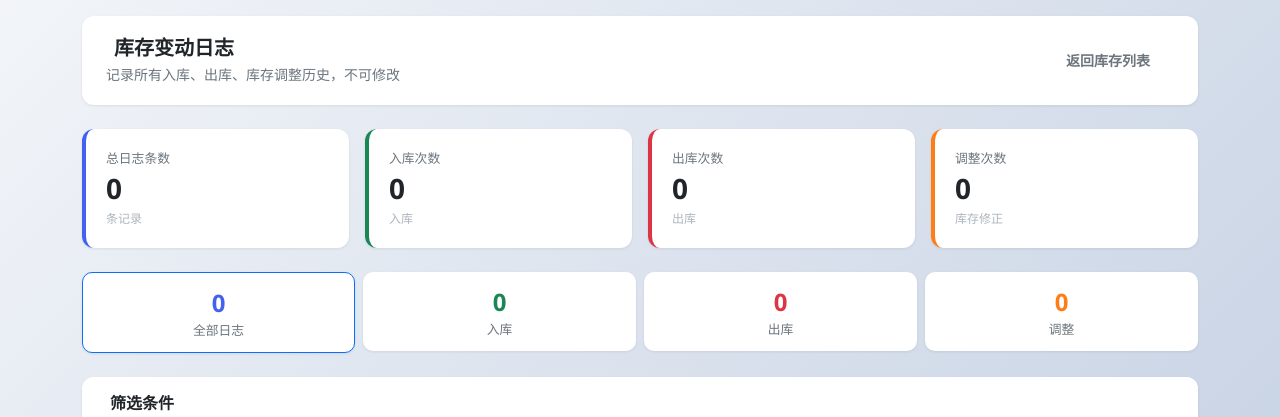
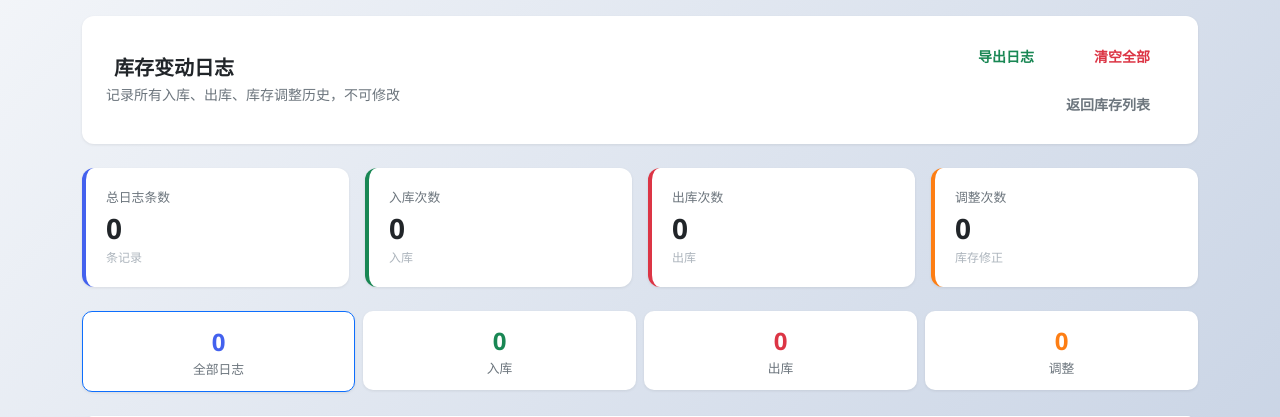
Before and after one commit to Lumin2002/cloth-system, a Django app: page /inventory/logs/ in a window 1280 px wide. Shown: the part 131-548 px from the top of the page. Run offline with Django 5.2, Linux system fonts and the light colour scheme; the visitor is signed in with stand-in values (Sample User, id 1); data that the repository does not hold is empty; some libraries are stand-ins or nearby versions.

Commit message:
库存日志页面：添加「导出日志」和「清空全部」功能

```diff
--- a/order/templates/order/inventory_log_list.html
+++ b/order/templates/order/inventory_log_list.html
@@ -15,8 +15,18 @@
                 </h2>
                 <p class="text-muted mb-0">记录所有入库、出库、库存调整历史，不可修改</p>
             </div>
-            <div class="col-lg-4 mt-3 mt-lg-0">
-                <div class="d-flex flex-wrap gap-2 justify-content-lg-end">
+    <div class="col-lg-4 mt-3 mt-lg-0">
+        <div class="d-flex flex-wrap gap-2 justify-content-lg-end">
+                    <a href="{% url 'inventory_log_export' %}" class="btn btn-outline-success btn-sm">
+                        <i class="bi bi-download me-1"></i> 导出日志
+                    </a>
+                    <form method="post" action="{% url 'inventory_log_delete_all' %}" class="d-inline"
+                          onsubmit="return confirm('确定清空全部库存日志吗？此操作不可恢复！')">
+                        {% csrf_token %}
+                        <button type="submit" class="btn btn-outline-danger btn-sm">
+                            <i class="bi bi-trash me-1"></i> 清空全部
+                        </button>
+                    </form>
                     <a href="{% url 'inventory_list' %}" class="btn btn-outline-secondary btn-sm">
                         <i class="bi bi-boxes me-1"></i> 返回库存列表
                     </a>
--- a/order/urls.py
+++ b/order/urls.py
@@ -40,6 +40,8 @@
     path('inventory/delete-all/', views.inventory_delete_all, name='inventory_delete_all'),
     # 库存日志
     path('inventory/logs/', views.InventoryLogListView.as_view(), name='inventory_log_list'),
+    path('inventory/logs/export/', views.inventory_log_export, name='inventory_log_export'),
+    path('inventory/logs/delete-all/', views.inventory_log_delete_all, name='inventory_log_delete_all'),
 
     # 布种编号
     path("cloth-catalog/", views.ClothCatalogListView.as_view(), name="cloth_catalog_list"),
--- a/order/views.py
+++ b/order/views.py
@@ -748,6 +748,45 @@
         )
         ctx['logs'] = ctx.get('items') or ctx.get('object_list') or []
         return ctx
+
+# ---------------------------------------------------------------------------
+# 库存日志导出 / 清空
+# ---------------------------------------------------------------------------
+
+
+@login_required
+def inventory_log_export(request):
+    """导出全部库存日志到 Excel"""
+    qs = InventoryLog.objects.select_related('item').order_by('-created_at')
+    rows = [{
+        '操作时间': log.created_at.strftime('%Y-%m-%d %H:%M'),
+        '布料名称': log.item.cloth_name if log.item else '',
+        '唯一标识': log.item.unique_id if log.item else '',
+        '客户': log.item.customer if log.item else '',
+        '变动类型': log.get_log_type_display(),
+        '变动数量': float(log.quantity),
+        '操作人': log.created_by or '系统',
+        '备注': log.remark or '',
+    } for log in qs]
+    df = pd.DataFrame(rows)
+    filename = f"inventory_logs_{now().strftime('%Y%m%d_%H%M%S')}.xlsx"
+    response = HttpResponse(
+        content_type="application/vnd.openxmlformats-officedocument.spreadsheetml.sheet"
+    )
+    response["Content-Disposition"] = f'attachment; filename="{filename}"'
+    with pd.ExcelWriter(response, engine="openpyxl") as writer:
+        df.to_excel(writer, sheet_name="库存日志", index=False)
+    return response
+
+
+@admin_required
+@login_required
+@require_POST
+def inventory_log_delete_all(request):
+    """清空全部库存日志"""
+    count = InventoryLog.objects.all().delete()[0]
+    messages.success(request, f"已清空全部 {count} 条库存日志")
+    return redirect("inventory_log_list")
 
 # ---------------------------------------------------------------------------
 # 面料目录
```
